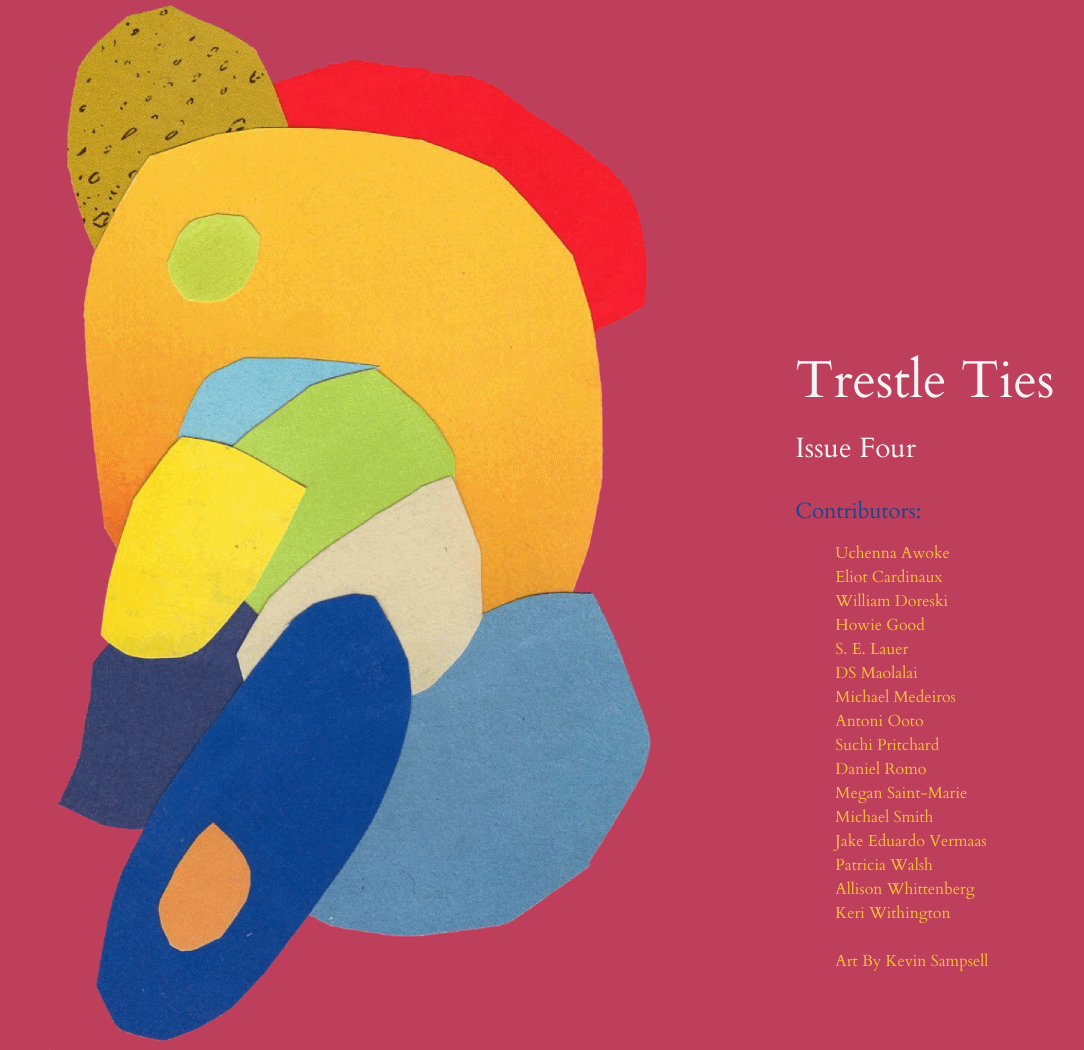
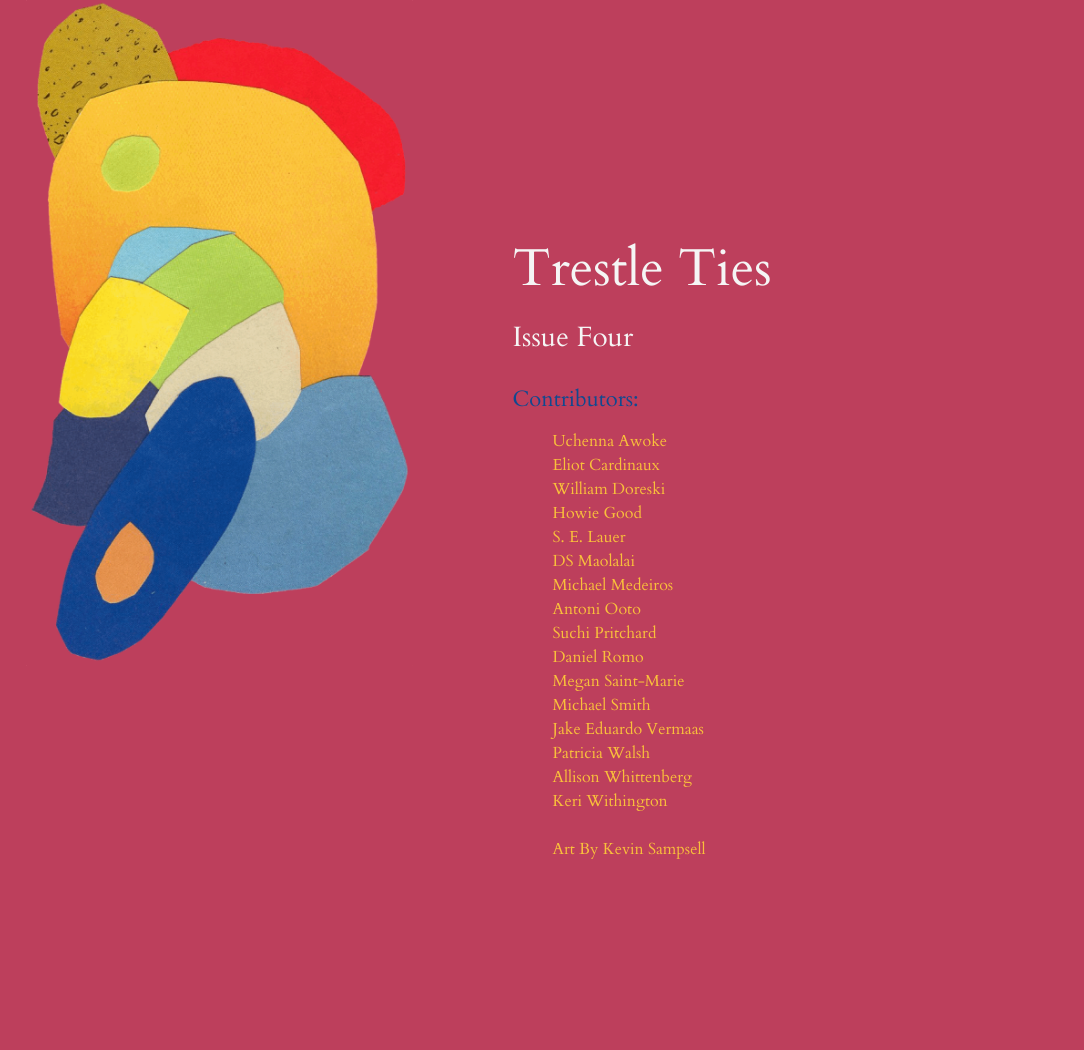
Before and after one commit to aschuman0/trestle-ties, a Flask app: page /issues/four in a window 1280 px wide. Shown: the whole page, without its empty margins (73-1157 px from the left). After the commit the page ends 859 px from the top, so only its background shows below. Run offline with Flask 2, Linux system fonts and the light colour scheme; some libraries are stand-ins or nearby versions.

Commit message:
adds new layout col divs

```diff
--- a/templates/issues/four/index.html
+++ b/templates/issues/four/index.html
@@ -3,13 +3,15 @@
 {% block style %}tangerine.css{% endblock %}
 {% block content %}
 {{ super() }}
+<div class="col-lg-2"></div>
+<div class="col-lg-8">
     <div class="row">
         <div class="col-lg-1"></div>
         <div class="col-lg-6">
             <img src="/img/four/tangerine.png" class="img-fluid">
         </div>
         <div class="col-lg-1"></div>
-    <div class="col-4 work-block">
+        <div class="col-lg-4 work-block">
             <h1 class="text-left text-nowrap title">Trestle Ties</h1>
             <h3 class="text-left text-nowrap">Issue Four</h3>
             <h4 class="subtitle">Contributors:</h4>
@@ -35,4 +37,6 @@
             </ul>
         </div>
     </div>
+</div>
+<div class="col-lg-2"></div>
 {% endblock %}
```
Lines whose indentation alone changed are shown as unchanged.
